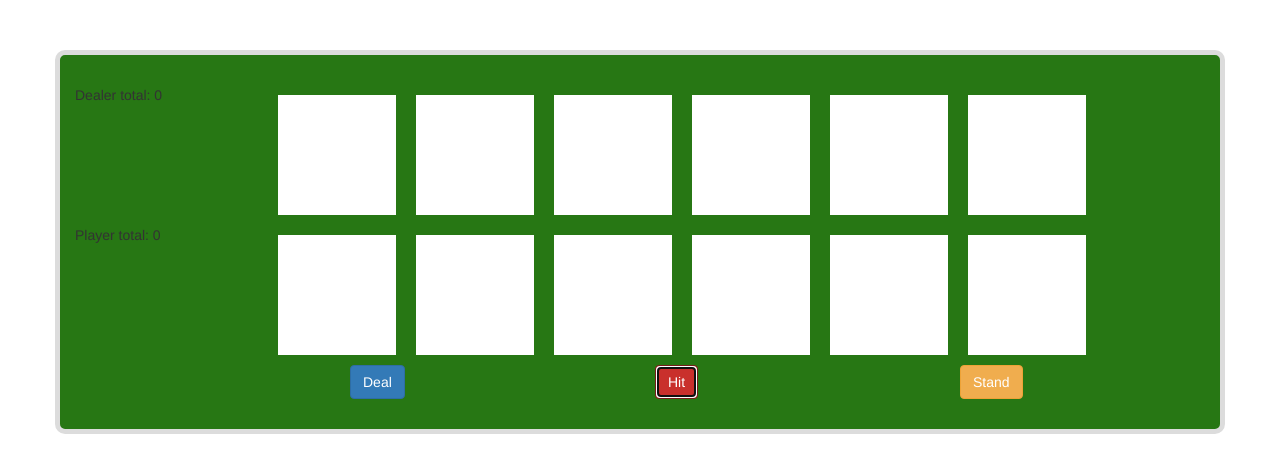
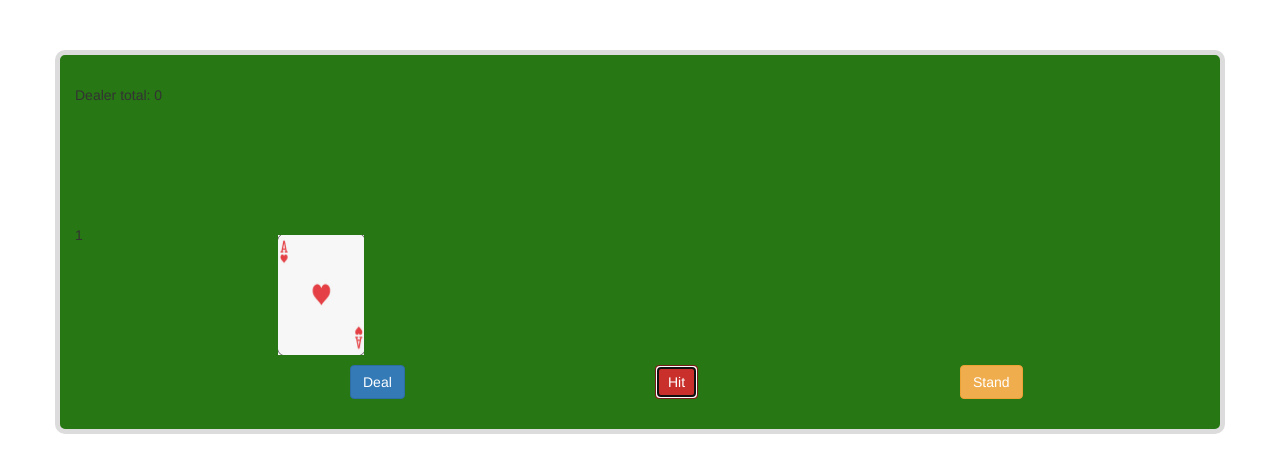
Before and after one commit to henaege/blackjack, a plain HTML site: page index.html in a window 1280 px wide. Both pictures are taken after a click on the button "Hit". Drawn offline with Linux system fonts and the light colour scheme.

Commit message:
add hit and calculate total

```diff
--- a/css/style.css
+++ b/css/style.css
@@ -12,9 +12,13 @@ h1 {
 
 .card {
     height: 120px;
-    background-color: white;
+    /*background-color: white;*/
     color: black;
     margin: 10px;
     width: 12.6%;
     float: left;
 }
+
+.card img{
+    max-height: 120px;
+}
--- a/js/scripts.js
+++ b/js/scripts.js
@@ -30,9 +30,31 @@ $(document).ready(function() {
         placeCard('player', 2, playersHand[1]);
         placeCard('dealer', 2, dealersHand[1]);
 
+        calculateTotal(playersHand,'player')
+        calculateTotal(dealersHand,'dealer')
+
         console.log(playersHand);
         console.log(dealersHand);
     });
+
+    $('.hit-button').click(function() {
+        playersHand.push(theDeck.shift());
+        placeCard('player',playersHand.length,playersHand[playersHand.length-1])
+        calculateTotal(playersHand, 'player')
+
+    })
+
+    function calculateTotal(hand, who) {
+        var total = 0;
+        var thisCardValue = 0;
+        for (i = 0; i < hand.length; i++) {
+            thisCardValue = Number(hand[i].slice(0,-1));
+            total += thisCardValue;
+        }
+        console.log(total);
+        var classSelector = '.' + who + '-total';
+        $(classSelector).html(total);
+    }
 
     function placeCard(who, where, cardToPlace) {
         var classSelector = '.' + who + '-cards .card-' + where;
```
